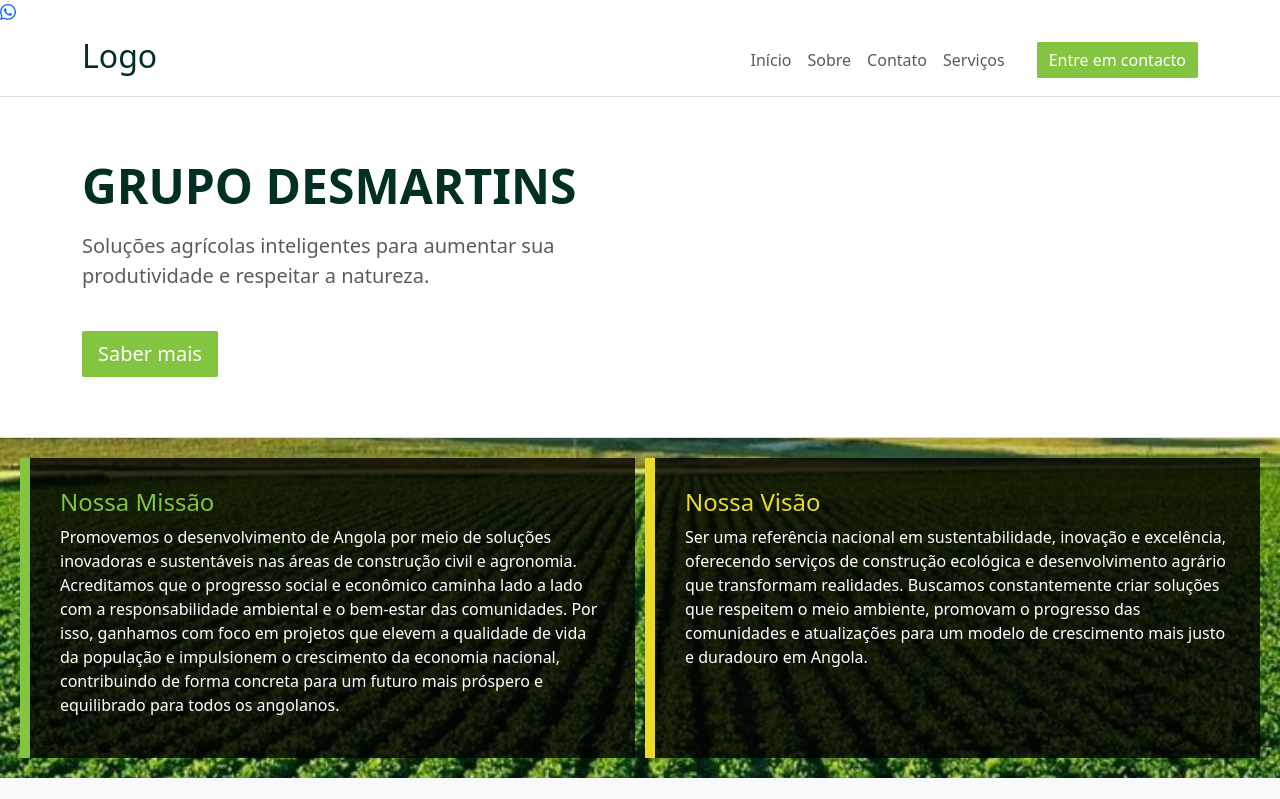
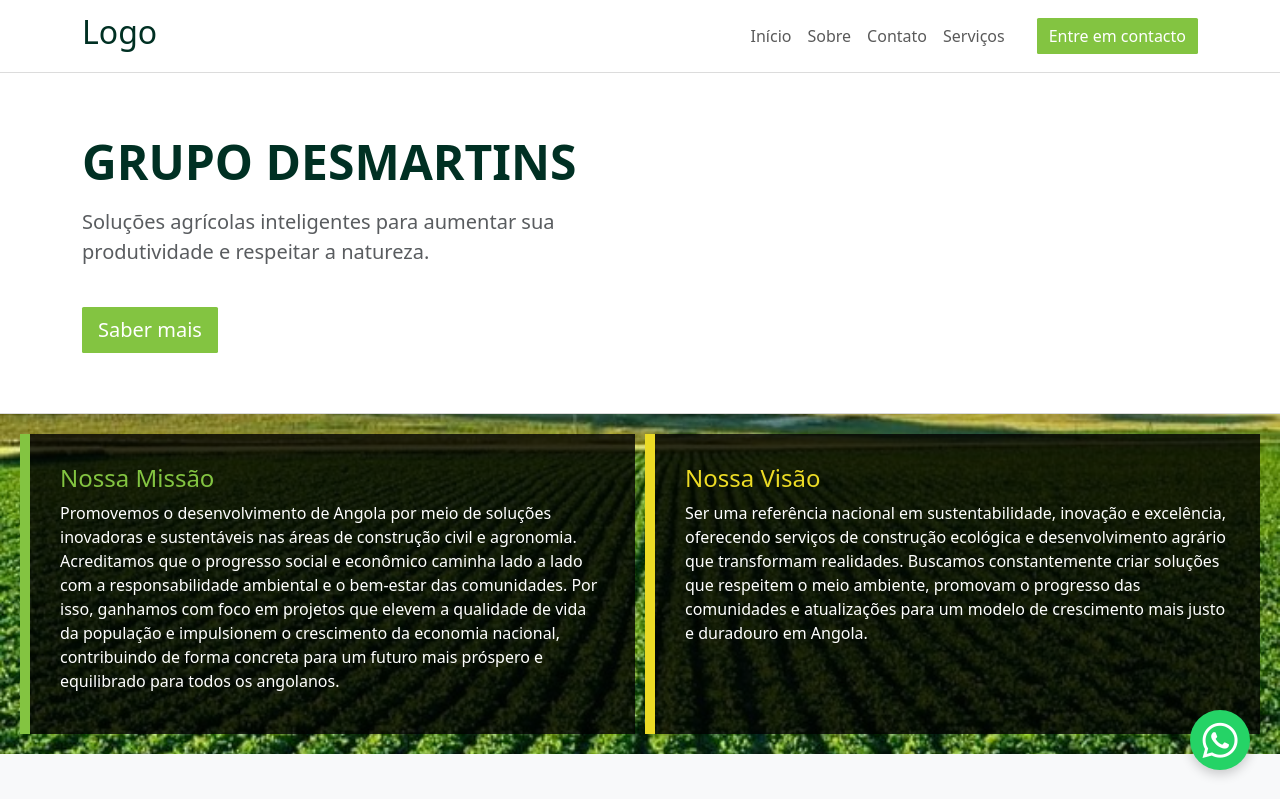
Before and after one commit to Maicky42/Agricultemplate, a plain HTML site: page index.html in a window 1280 px wide. Shown: the top 799 px of the page. Drawn offline with nearby package versions, Linux system fonts and the light colour scheme.

Commit message:
Update style.css

```diff
--- a/css/style.css
+++ b/css/style.css
@@ -135,3 +135,29 @@ form {
     width: 500px;
     max-width: 98%;
 }
+
+/* whatsApp */
+
+ .whatsapp-float {
+      position: fixed;
+      width: 60px;
+      height: 60px;
+      bottom: 30px;
+      right: 30px;
+      background-color: #25d366;
+      color: #fff;
+      border-radius: 50%;
+      text-align: center;
+      font-size: 2.2rem;
+      box-shadow: 0 4px 12px rgba(0,0,0,0.2);
+      z-index: 9999;
+      display: flex;
+      align-items: center;
+      justify-content: center;
+      transition: background 0.2s;
+    }
+    .whatsapp-float:hover {
+      background: #128c7e;
+      color: #fff;
+      text-decoration: none;
+    }
```
